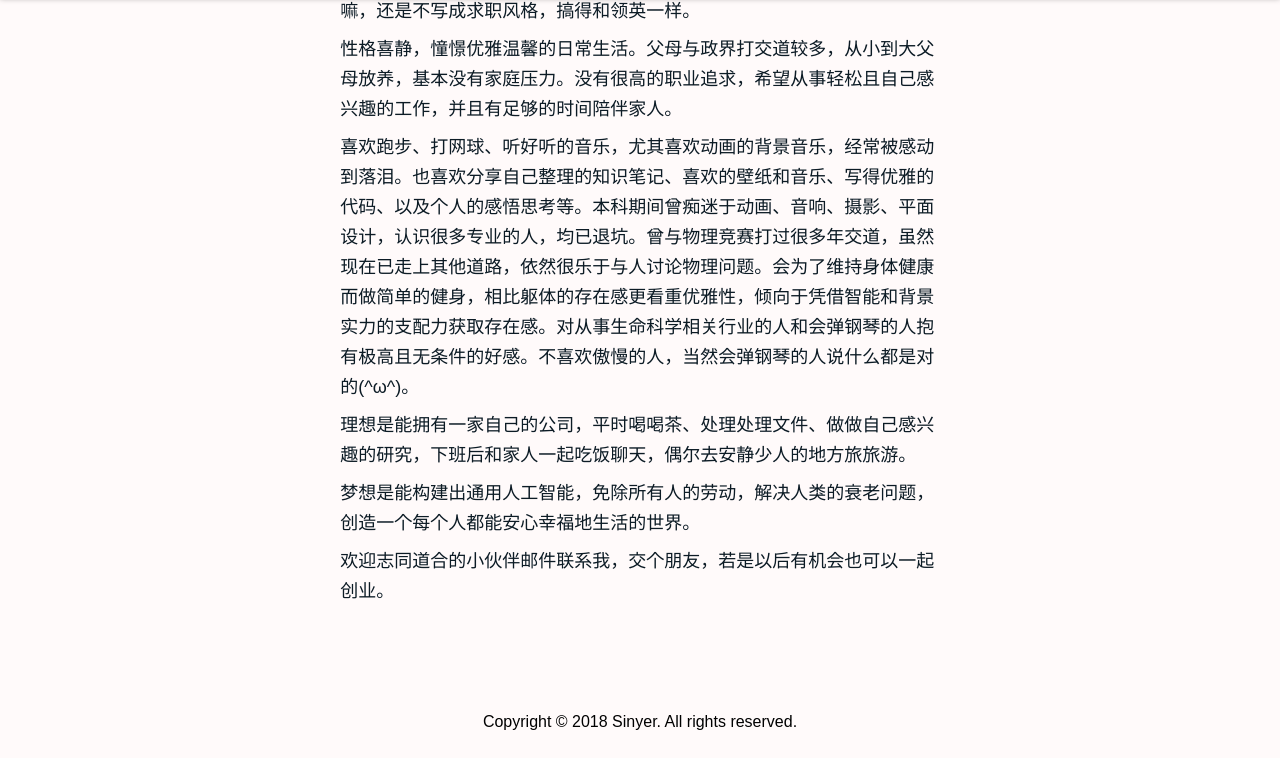
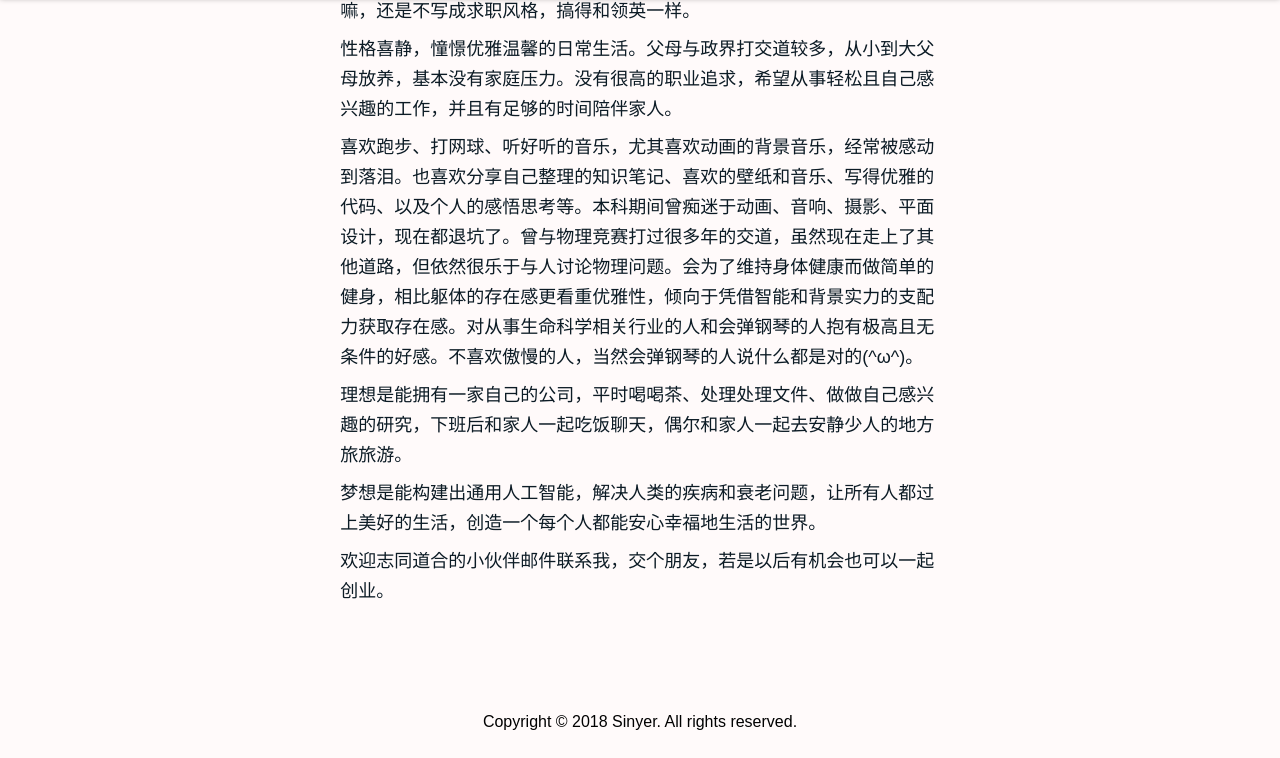
Before and after one commit to sinyeratlantis/sinyeratlantis.github.io, a plain HTML site: page profile.html in a window 1280 px wide. Shown: the part 1008-1766 px from the top of the page. Drawn offline with Linux system fonts and the light colour scheme.

Commit message:
Update profile.html

```diff
--- a/profile.html
+++ b/profile.html
@@ -107,13 +107,13 @@
                 性格喜静，憧憬优雅温馨的日常生活。父母与政界打交道较多，从小到大父母放养，基本没有家庭压力。没有很高的职业追求，希望从事轻松且自己感兴趣的工作，并且有足够的时间陪伴家人。
             </div>
             <div class="middle_description">
-                喜欢跑步、打网球、听好听的音乐，尤其喜欢动画的背景音乐，经常被感动到落泪。也喜欢分享自己整理的知识笔记、喜欢的壁纸和音乐、写得优雅的代码、以及个人的感悟思考等。本科期间曾痴迷于动画、音响、摄影、平面设计，认识很多专业的人，均已退坑。曾与物理竞赛打过很多年交道，虽然现在已走上其他道路，依然很乐于与人讨论物理问题。会为了维持身体健康而做简单的健身，相比躯体的存在感更看重优雅性，倾向于凭借智能和背景实力的支配力获取存在感。对从事生命科学相关行业的人和会弹钢琴的人抱有极高且无条件的好感。不喜欢傲慢的人，当然会弹钢琴的人说什么都是对的(^ω^)。
+                喜欢跑步、打网球、听好听的音乐，尤其喜欢动画的背景音乐，经常被感动到落泪。也喜欢分享自己整理的知识笔记、喜欢的壁纸和音乐、写得优雅的代码、以及个人的感悟思考等。本科期间曾痴迷于动画、音响、摄影、平面设计，现在都退坑了。曾与物理竞赛打过很多年的交道，虽然现在走上了其他道路，但依然很乐于与人讨论物理问题。会为了维持身体健康而做简单的健身，相比躯体的存在感更看重优雅性，倾向于凭借智能和背景实力的支配力获取存在感。对从事生命科学相关行业的人和会弹钢琴的人抱有极高且无条件的好感。不喜欢傲慢的人，当然会弹钢琴的人说什么都是对的(^ω^)。
             </div>
             <div class="middle_description">
-                理想是能拥有一家自己的公司，平时喝喝茶、处理处理文件、做做自己感兴趣的研究，下班后和家人一起吃饭聊天，偶尔去安静少人的地方旅旅游。
+                理想是能拥有一家自己的公司，平时喝喝茶、处理处理文件、做做自己感兴趣的研究，下班后和家人一起吃饭聊天，偶尔和家人一起去安静少人的地方旅旅游。
             </div>
             <div class="middle_description">
-                梦想是能构建出通用人工智能，免除所有人的劳动，解决人类的衰老问题，创造一个每个人都能安心幸福地生活的世界。
+                梦想是能构建出通用人工智能，解决人类的疾病和衰老问题，让所有人都过上美好的生活，创造一个每个人都能安心幸福地生活的世界。
             </div>
             <div class="middle_description">
                 欢迎志同道合的小伙伴邮件联系我，交个朋友，若是以后有机会也可以一起创业。
```
